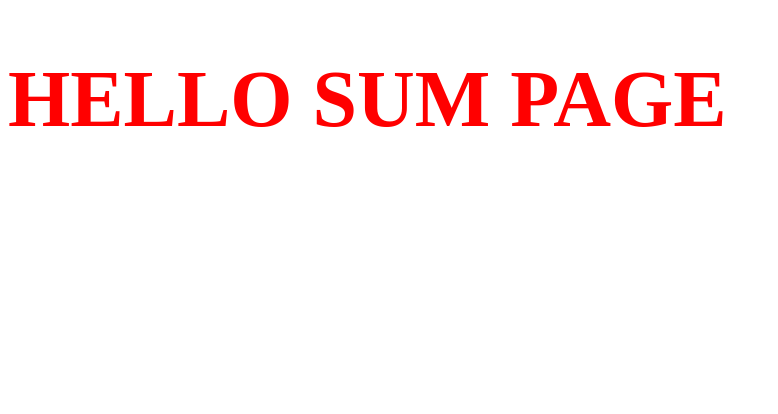
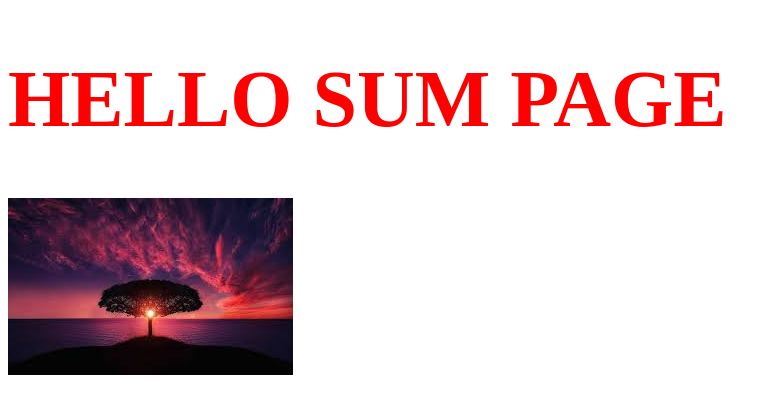
Before and after one commit to amitggn456/addition, a plain HTML site: page index.html in a window 1280 px wide. Shown: the whole page, without its empty margins (0-778 px from the left). Drawn offline with Linux system fonts and the light colour scheme.

```diff
--- a/index.html
+++ b/index.html
@@ -7,5 +7,6 @@
 </head>
 <body>
 <h1 style="color: red;font-size: 80px;">HELLO SUM PAGE</h1>
+<img src="download.jpeg" alt="fkdkdmw">
 </body>
 </html>
```
Also changed, not shown: download.jpeg (added).
